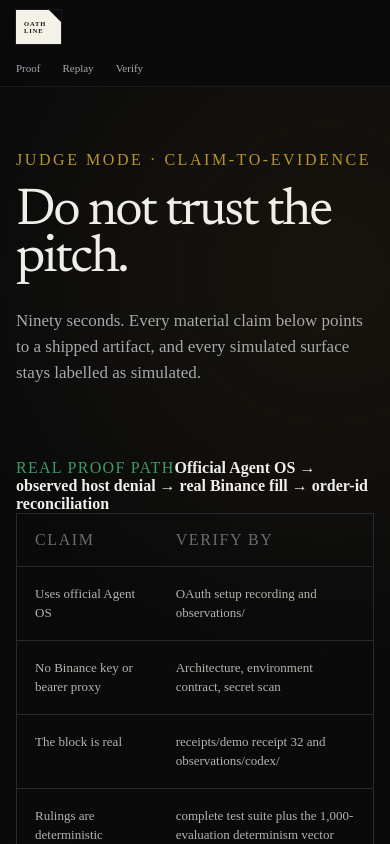
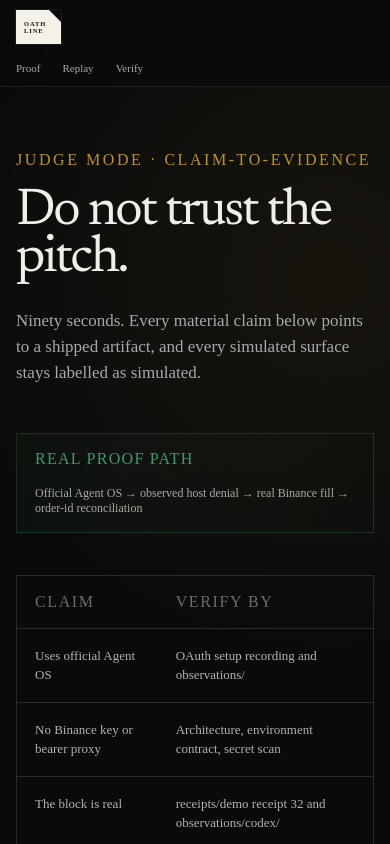
Before and after one commit to talk2francis/Oathline, a Next.js app in the folder site/: page /judge in a window 390 px wide. Shown: the top 844 px of the page. Built offline with nearby package versions, Linux system fonts and the light colour scheme.

Commit message:
polish(site): highlight judge proof header

```diff
--- a/site/app/mandate-polish.css
+++ b/site/app/mandate-polish.css
@@ -9,3 +9,23 @@
 }
 .mandate-proof-note strong { margin-left: 8px; color: #d7d8d1; }
 .mandate-proof-note small { display: block; margin: 8px 0 0 13px; color: #73737a; font: 500 9px/1.45 var(--mono); letter-spacing: 0; }
+
+.judge-proof-header {
+  margin: -26px 0 42px;
+  padding: 16px 18px;
+  display: flex;
+  align-items: center;
+  gap: 18px;
+  border: 1px solid rgba(62,154,102,.24);
+  background: linear-gradient(90deg, rgba(62,154,102,.05), transparent);
+}
+.judge-proof-header strong { color: #aaa9a4; font-size: 12px; font-weight: 500; }
+.judge-steps { grid-template-columns: repeat(4, 1fr); }
+
+@media (max-width: 900px) {
+  .judge-proof-header { align-items: flex-start; flex-direction: column; }
+  .judge-steps { grid-template-columns: 1fr 1fr; }
+}
+@media (max-width: 560px) {
+  .judge-steps { grid-template-columns: 1fr; }
+}
```
